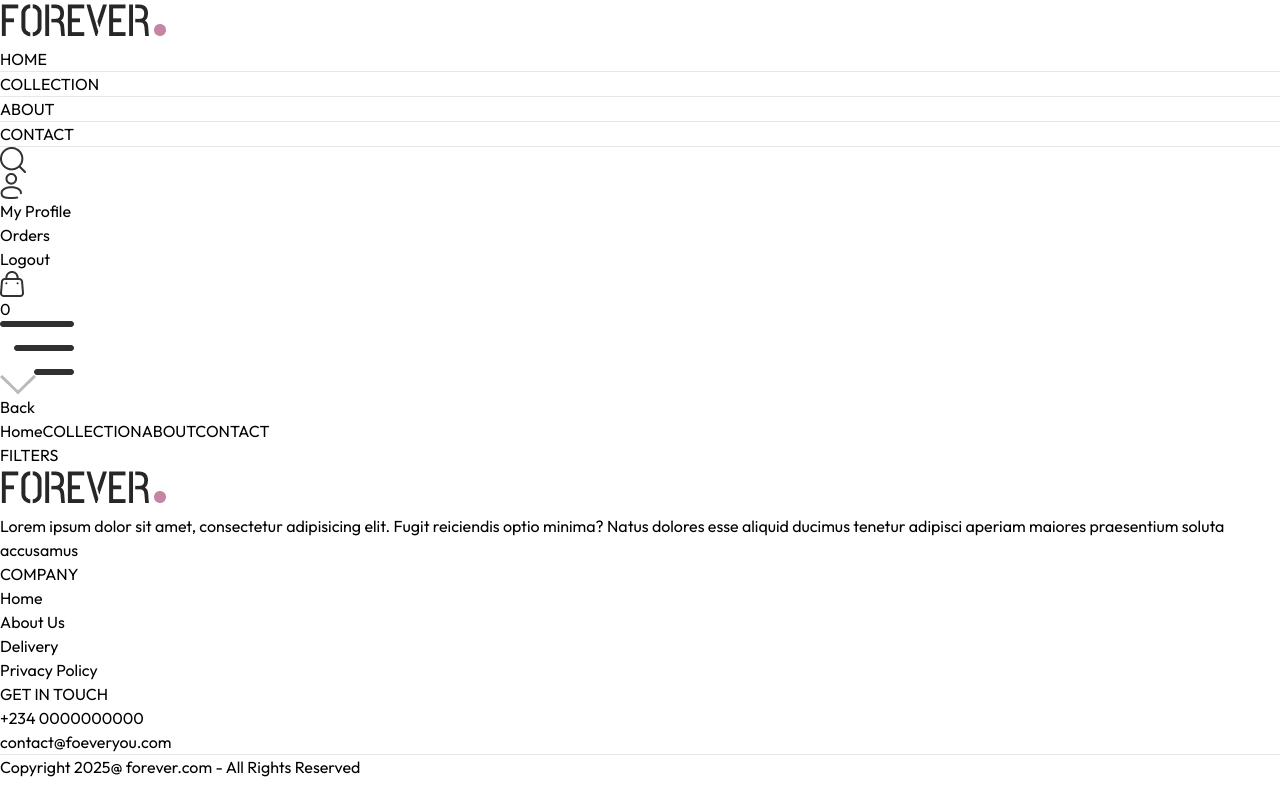
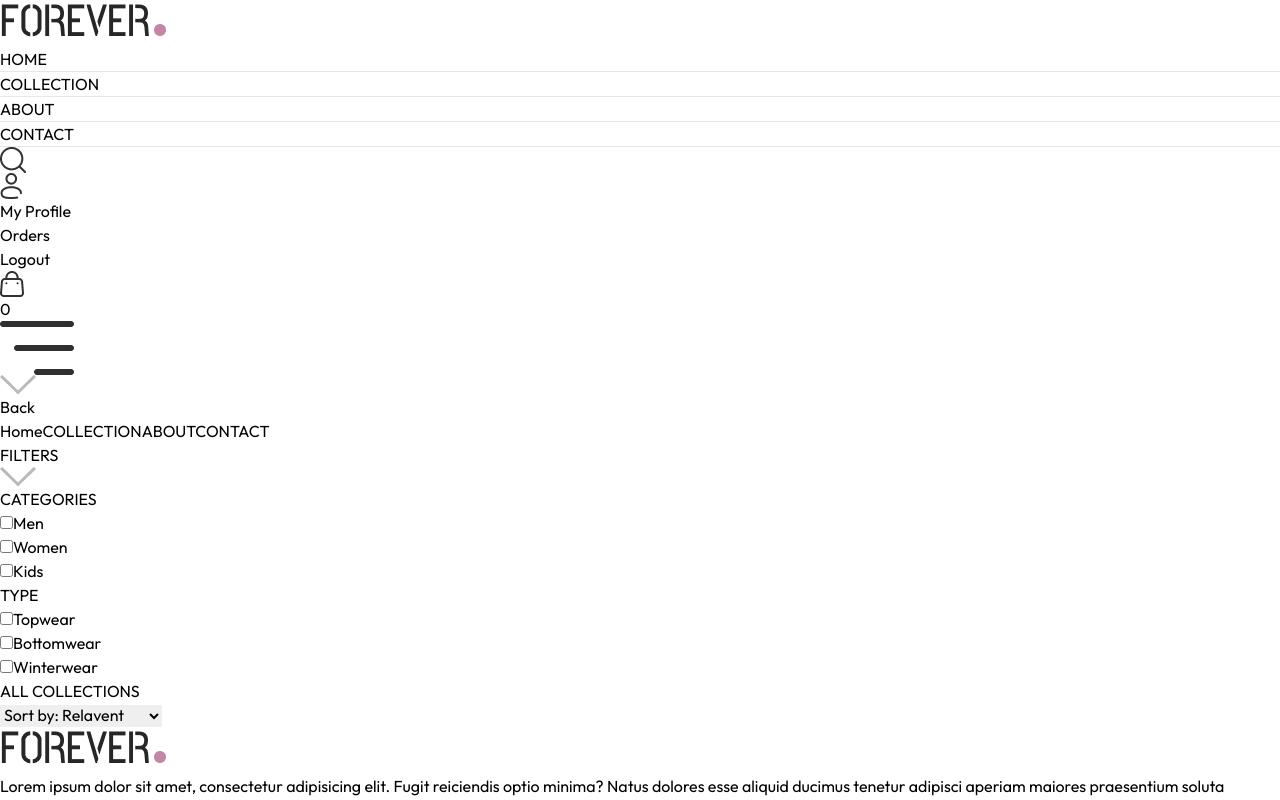
Before and after one commit to lordgreg003/mini-onlinestore, a React (Vite) app: page /collection in a window 1280 px wide. Shown: the top 800 px of the page. Built offline with nearby package versions, Linux system fonts and the light colour scheme.

Commit message:
adding collection component

```diff
--- a/src/pages/Collection.jsx
+++ b/src/pages/Collection.jsx
@@ -1,23 +1,86 @@
 import { useContext, useState } from "react";
 import { ShopContext } from "../context/ShopContext";
-
+import { assets } from "../assets/assets";
+import Title from "../components/Title";
 const Collection = () => {
   const { products } = useContext(ShopContext);
 
   const [showFilter, setShowFilter] = useState(false);
+  const [filterProducts, setFilterProducts] = useState([]);
   return (
     <div className="flex flex-col sm:flex-row gap-1 sm:gap-10 pt-10 border-t ">
       {/* Filter Options */}
       <div className="min-w-60">
-        <p className="my-2 text-xl flex items-center cursor-pointer gap-2 ">
+        <p
+          onClick={() => setShowFilter(!showFilter)}
+          className="my-2 text-xl flex items-center cursor-pointer gap-2 "
+        >
           FILTERS
+          <img
+            className={`h-3 sm:hidden ${showFilter ? "rotate-60" : ""}`}
+            src={assets.dropdown_icon}
+            alt="drop-down-icon"
+          />
         </p>
         {/* Category Filter */}
         <div
           className={`border border-gray-300 pl-5 py-3 mt-6 ${
             showFilter ? "" : "hidden"
-          } `}
-        ></div>
+          } sm:block `}
+        >
+          <p className="mb-3 text-sm font-medium">CATEGORIES</p>
+          <div className="flex flex-col gap-2 text-sm font-light text-gray-700">
+            <p className="flex gap-2 ">
+              <input className="w-3" type="checkbox" value={"Men"} />
+              Men
+            </p>
+            <p className="flex gap-2 ">
+              <input className="w-3" type="checkbox" value={"Women"} />
+              Women
+            </p>
+            <p className="flex gap-2 ">
+              <input className="w-3" type="checkbox" value={"Kids"} />
+              Kids
+            </p>
+          </div>
+        </div>
+        {/* sub Catergory */}
+        <div
+          className={`border border-gray-300 pl-5 py-3 my-5  ${
+            showFilter ? "" : "hidden"
+          } sm:block `}
+        >
+          <p className="mb-3 text-sm font-medium">TYPE</p>
+          <div className="flex flex-col gap-2 text-sm font-light text-gray-700">
+            <p className="flex gap-2 ">
+              <input className="w-3" type="checkbox" value={"Topwear"} />
+              Topwear
+            </p>
+            <p className="flex gap-2 ">
+              <input className="w-3" type="checkbox" value={"Bottomwear"} />
+              Bottomwear
+            </p>
+            <p className="flex gap-2 ">
+              <input className="w-3" type="checkbox" value={"Winterwear"} />
+              Winterwear
+            </p>
+          </div>
+        </div>
+      </div>
+      {/* Right Side */}
+      <div className="flex-1">
+        <div className="flex justify-between text-base sm:text-2xl mb-4">
+          <Title text1={"ALL"} text2={"COLLECTIONS"} />
+          {/* product Sort */}
+          <select className="border-2 border-gray-300 text-sm px-2">
+            <option value="relavent">Sort by: Relavent</option>
+            <option value="low-high">Sort by: Low to High</option>
+            <option value="high-low">Sort by: High to Low</option>
+          </select>
+        </div>
+
+        {/*Map Products  */}
+        <div className="grid grid-cols-2 md:grid-cols-3 lg:grid-cols-4 gap-4 gap-y-6"></div>
       </div>
     </div>
   );
```
